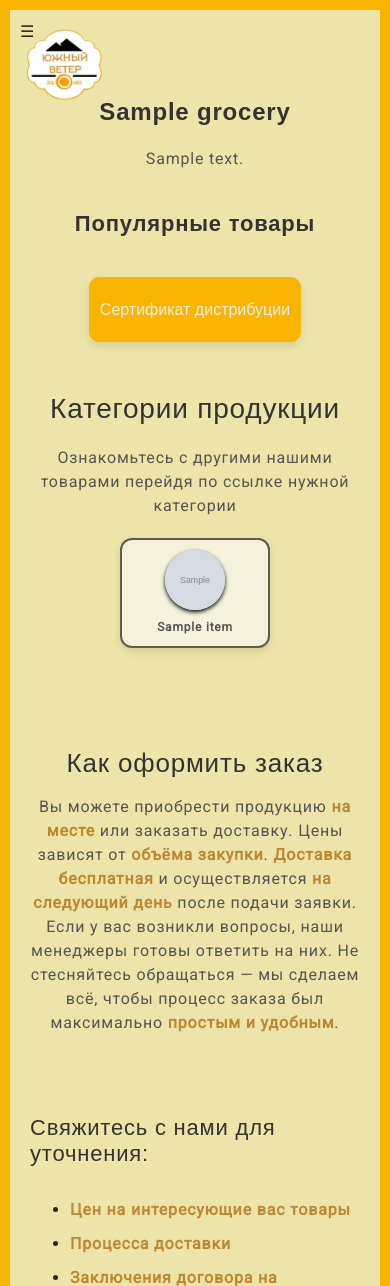
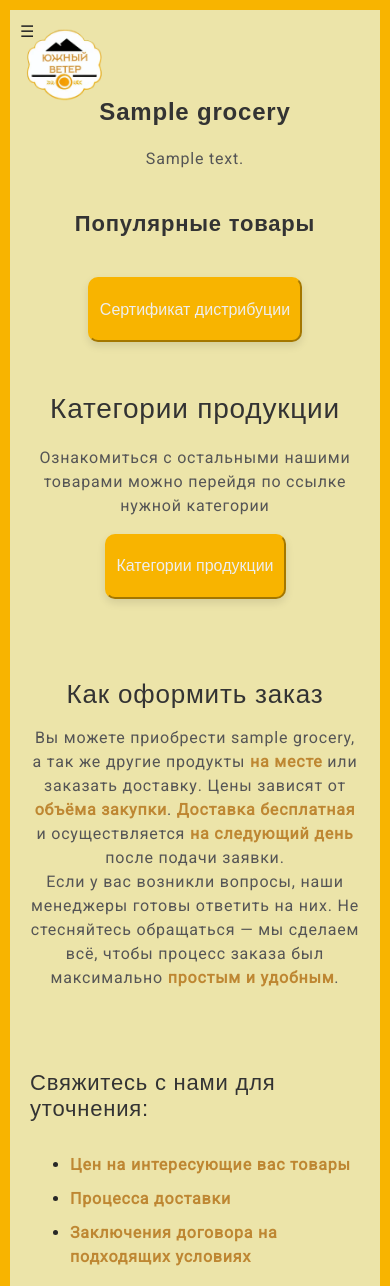
Before and after one commit to Notemat/Sw_project_demo, a Django app: template sw_project/templates/grocery_detail.html in a window 390 px wide. Shown: the top 1286 px of the page. Run offline with Django 3.2, Linux system fonts and the light colour scheme; the template is opened without the code that fills it: most values are stand-ins (such as "Sample title", 1, 10 or a date in 2020); grey boxes marked "Sample" are stand-in pictures; some libraries are stand-ins or nearby versions; some web fonts are replaced.

Commit message:
added categories-spoiler-button for mobile version

```diff
--- a/sw_project/static/css/grocery_detail.css
+++ b/sw_project/static/css/grocery_detail.css
@@ -80,7 +80,7 @@
 }
 
 /* Кнопка действия (например, "Сертификат дистрибьюции") */
-.btn-certificate {
+.button {
   background-color: #f8b400; /* Цвет заливки кнопки */
   border-color: #f8b400; /* Цвет границы кнопки */
   color: #eee; /* Цвет шрифта */
@@ -97,7 +97,7 @@
 }
 
 /* Изменения при наведении на кнопку действия */
-.btn-certificate:hover {
+.button:hover {
   background-color: #e09d00; /* Цвет заливки кнопки */
   border-color: #e09d00; /* Цвет границы кнопки */
   color: white;
@@ -137,6 +137,14 @@
 
 .other-groceries h3 {
   font-size: 28px;
+}
+
+.hidden {
+  display: none;
+}
+
+.toggle-button {
+  display: none;
 }
 
 .category-links {
@@ -365,16 +373,26 @@
     font-size: 12px; /* Размер шрифта */
   }
 
-  .btn-certificate {
+  .button {
     width: auto;
     font-size: 16px;
   }
 
+  .toggle-button {
+    display: block;
+    align-items: center;
+    margin: 0 auto;
+  }
+
+  .category-links.hidden {
+    display: none;
+  }
+
   .category-links {
     display: flex;
-    flex-wrap: wrap;
-    justify-content: space-between; /* Распределение карточек по ширине */
-    gap: 10px;
+    flex-wrap: wrap; /* Чтобы элементы переходили на новую строку */
+    gap: 10px; /* Промежуток между карточками */
+    justify-content: center; /* Центрируем карточки */
   }
 
   .other-groceries {
--- a/sw_project/static/js/grocery_detail.js
+++ b/sw_project/static/js/grocery_detail.js
@@ -93,3 +93,16 @@ $(document).ready(function(){
     }
   });
 });
+
+function toggleCategories() {
+  const categoryLinks = document.querySelector('.category-links');
+  categoryLinks.classList.toggle('hidden'); // Переключение класса
+
+  // Изменяем текст кнопки
+  const button = document.querySelector('.toggle-button');
+  if (categoryLinks.classList.contains('hidden')) {
+    button.textContent = 'Показать категории';
+  } else {
+    button.textContent = 'Скрыть категории';
+  }
+}
--- a/sw_project/templates/grocery_detail.html
+++ b/sw_project/templates/grocery_detail.html
@@ -67,7 +67,7 @@
   {% endfor %}
   </div>
   {% if grocery.certificate %}
-    <button id="btn-certificate" class="btn btn-certificate">Сертификат дистрибуции</button>
+    <button id="btn-certificate" class="button btn-certificate">Сертификат дистрибуции</button>
     <div id="modal" class="modal">
       <img src="{{ grocery.certificate.url }}" alt="Сертификат">
       <span class="close">&times;</span>
@@ -76,8 +76,9 @@
   </div>
   <div class="other-groceries">
     <h3>Категории продукции</h3>
-    <p>Ознакомьтесь с другими нашими товарами перейдя по ссылке нужной категории</p>
-    <div class="category-links">
+    <p>Ознакомиться с остальными нашими товарами можно перейдя по ссылке нужной категории</p>
+      <button class="button toggle-button" onclick="toggleCategories()">Категории продукции</button>
+    <div class="category-links hidden" id="categories">
       {% for item in groceries %}
         {% if item.slug != grocery.slug %}
           <div class="category-image">
@@ -97,7 +98,7 @@
   </div>
   <div class="order-guide">
     <h3>Как оформить заказ</h3>
-    <p>Вы можете приобрести продукцию <strong class="highlight">на месте</strong> или заказать доставку. Цены зависят от <strong class="highlight">объёма закупки</strong>.
+    <p>Вы можете приобрести {{ grocery.name|lower }}, а так же другие продукты <strong class="highlight">на месте</strong> или заказать доставку. Цены зависят от <strong class="highlight">объёма закупки</strong>.
       <span class="highlight">Доставка бесплатная</span> и осуществляется <strong class="highlight">на следующий день</strong> после подачи заявки.<br>
       Если у вас возникли вопросы, наши менеджеры готовы ответить на них. Не стесняйтесь обращаться — мы сделаем всё, чтобы процесс заказа был максимально <span class="highlight">простым и удобным</span>.
     </p>
```
